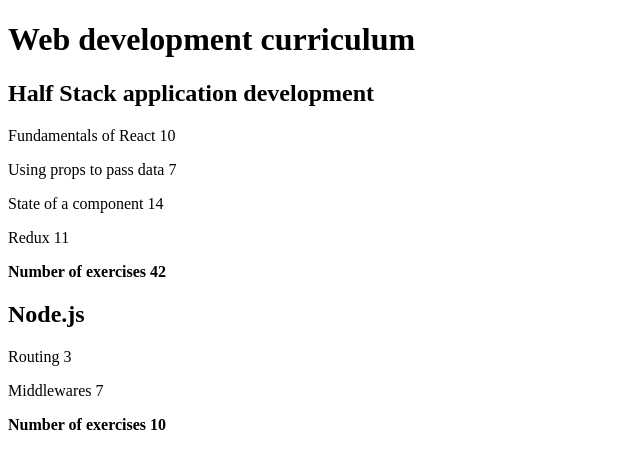
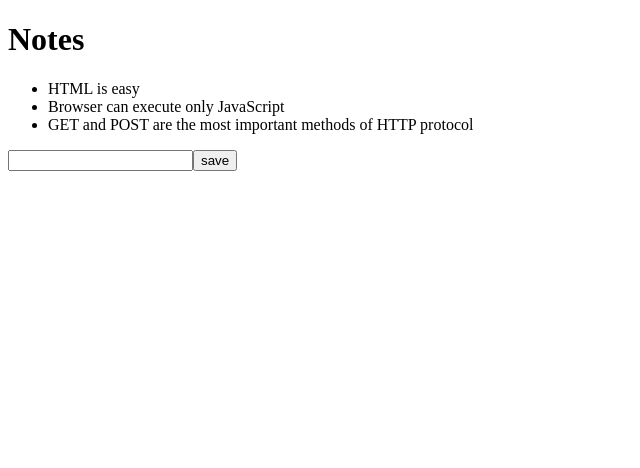
Before and after one commit to AnnaWXM/FullStack, a React (Vite) app in the folder part2/: page / in a window 1280 px wide. Shown: the top 468 px of the page, without its empty margins (0-640 px from the left). Built offline with nearby package versions, Linux system fonts and the light colour scheme.

Commit message:
course code

```diff
--- a/part2/src/App.jsx
+++ b/part2/src/App.jsx
@@ -1,76 +1,28 @@
-const Header = ({ course }) => <h2>{course.name}</h2>
-
-const Total = ({ parts }) => <b>Number of exercises {parts.reduce((sum, p) => sum + p.exercises, 0)}</b>
-
-const Part = ({ part }) =>
-  <p>
-    {part.name} {part.exercises}
-  </p>
-
-const Content = ({ parts }) =>
-  parts.map(part => (
-    <Part key={part.id} part={part} />
-  ));
+import { useState } from 'react'
+import Note from './components/Note'
 
 
-const Course = ({ course }) =>
-  <>
-    <Header course={course} />
-    <Content parts={course.parts} />
-    <Total parts={course.parts} />
-  </>
+const App = (props) => {
+  const [notes, setNotes] = useState(props.notes)
 
-const App = () => {
-  const courses = [
-    {
-      name: 'Half Stack application development',
-      id: 1,
-      parts: [
-        {
-          name: 'Fundamentals of React',
-          exercises: 10,
-          id: 1
-        },
-        {
-          name: 'Using props to pass data',
-          exercises: 7,
-          id: 2
-        },
-        {
-          name: 'State of a component',
-          exercises: 14,
-          id: 3
-        },
-        {
-          name: 'Redux',
-          exercises: 11,
-          id: 4
-        }
-      ]
-    },
-    {
-      name: 'Node.js',
-      id: 2,
-      parts: [
-        {
-          name: 'Routing',
-          exercises: 3,
-          id: 1
-        },
-        {
-          name: 'Middlewares',
-          exercises: 7,
-          id: 2
-        }
-      ]
-    }
-  ]
+  const addNote = (event) => {
+    event.preventDefault()
+    console.log('button clicked', event.target)
+  }
 
   return (
     <div>
-      <h1>Web development curriculum</h1>
-      <Course course={courses[0]} />
-      <Course course={courses[1]} />
+      <h1>Notes</h1>
+      <ul>
+        {notes.map(note =>
+          <Note key={note.id} note={note} />
+        )}
+      </ul>
+
+      <form onSubmit={addNote}>
+        <input />
+        <button type="submit">save</button>
+      </form>
     </div>
   )
 }
--- a/part2/src/main.jsx
+++ b/part2/src/main.jsx
@@ -1,6 +1,25 @@
-import React from "react"
-import ReactDOM from "react-dom/client"
+import ReactDOM from 'react-dom/client'
 
-import App from "./App"
+import App from './App'
 
-ReactDOM.createRoot(document.getElementById("root")).render(<App />)
+const notes = [
+  {
+    id: 1,
+    content: 'HTML is easy',
+    important: true
+  },
+  {
+    id: 2,
+    content: 'Browser can execute only JavaScript',
+    important: false
+  },
+  {
+    id: 3,
+    content: 'GET and POST are the most important methods of HTTP protocol',
+    important: true
+  }
+]
+
+ReactDOM.createRoot(document.getElementById('root')).render(
+  <App notes={notes} />
+)
```
